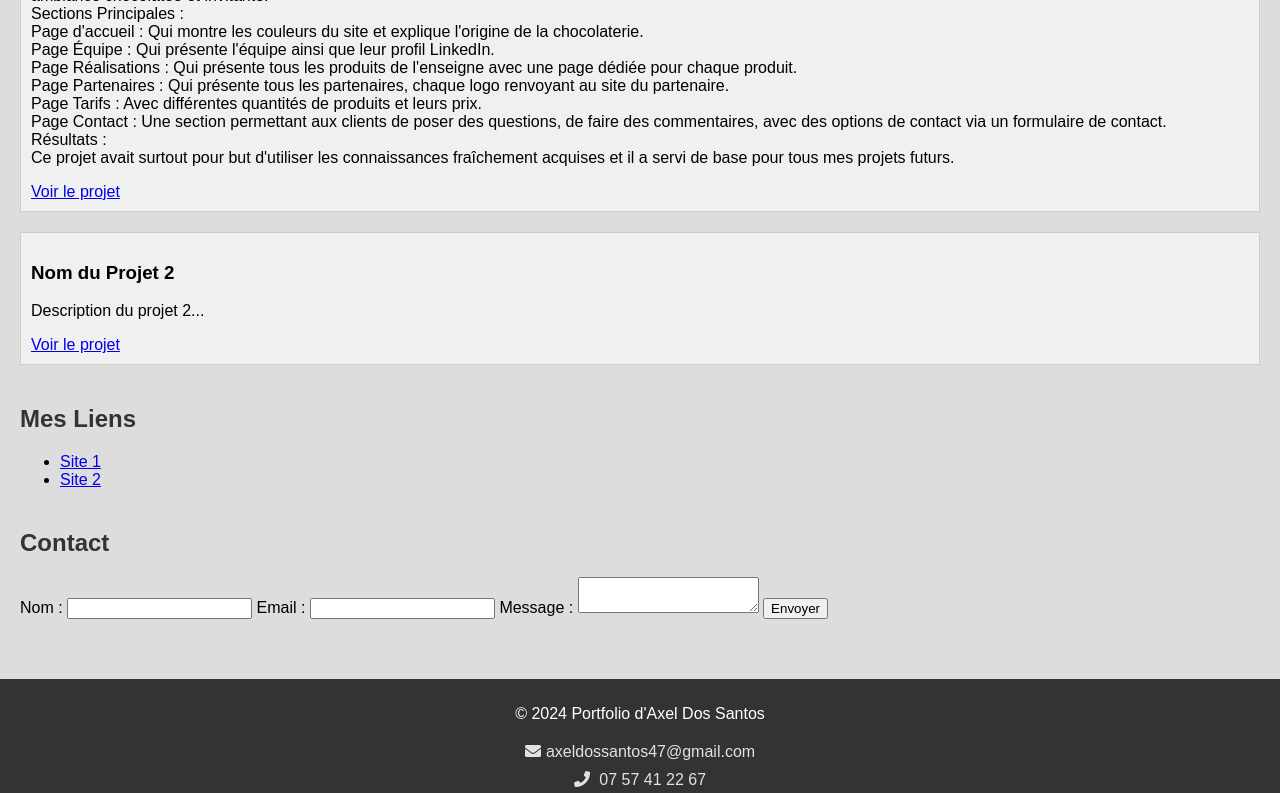
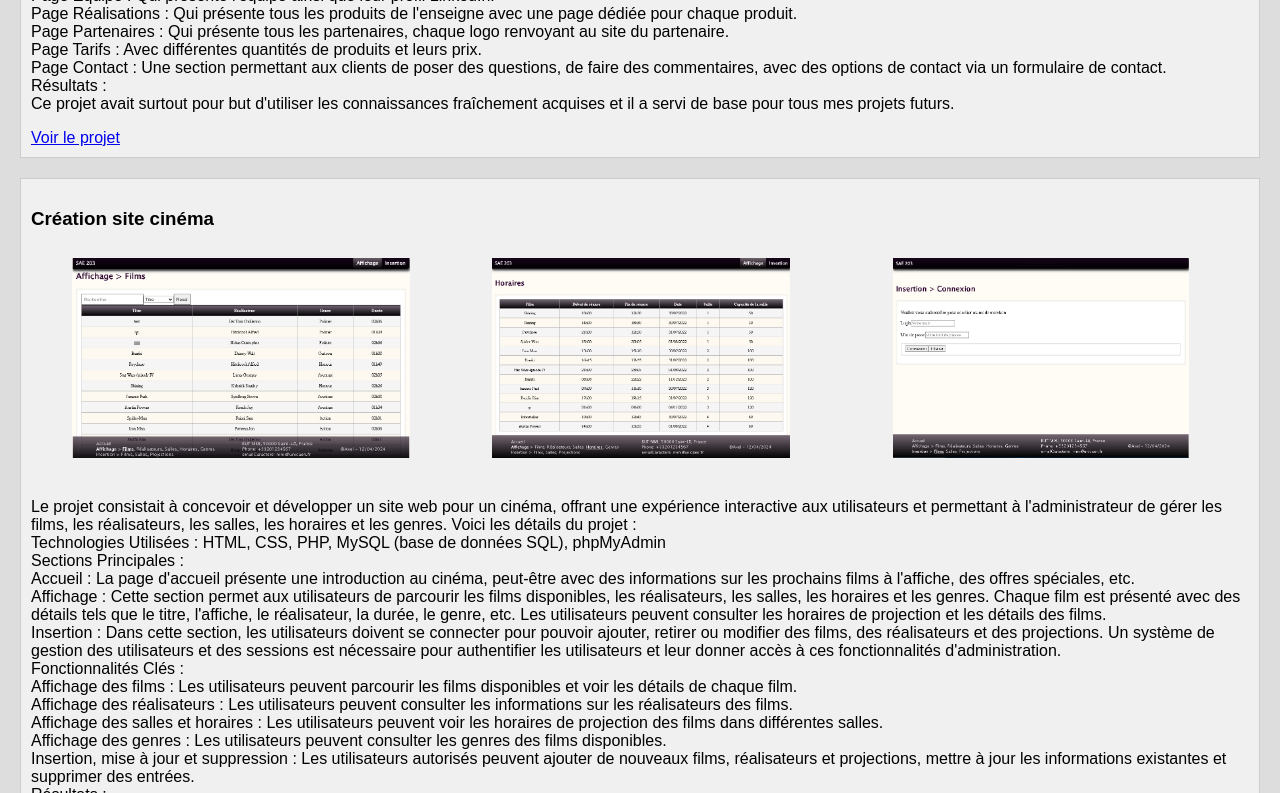
Before and after one commit to Axel-DosSantos/Portfolio, a plain HTML site: page index.html in a window 1280 px wide. Shown: the part 737-1530 px from the top of the page. Drawn offline with nearby package versions, Linux system fonts and the light colour scheme.

Commit message:
changement

```diff
--- a/index.html
+++ b/index.html
@@ -52,10 +52,6 @@
                 <br>
                 Technologies Utilisées : HTML, CSS, PHP
                 <br>
-                Détails du Projet :
-                <br>
-                J'ai élaboré une conception visuelle qui reflète l'élégance et la qualité des produits de la chocolaterie. Les couleurs chaudes et riches ont été utilisées pour évoquer une ambiance chocolatée et invitante.
-                <br>
                 Sections Principales :
                 <br>
                 Page d'accueil : Qui montre les couleurs du site et explique l'origine de la chocolaterie.
@@ -74,12 +70,51 @@
                 <br>
                 Ce projet avait surtout pour but d'utiliser les connaissances fraîchement acquises et il a servi de base pour tous mes projets futurs.
                </p>
-                <a href="#">Voir le projet</a>
+                <a href="http://axeldos.alwaysdata.net/">Voir le projet</a>
             </div>
             <div class="project">
-                <h3>Nom du Projet 2</h3>
-                <p>Description du projet 2...</p>
-                <a href="http://axeldos.alwaysdata.net/">Voir le projet</a>
+                <h3>Création site cinéma</h3>
+                <div class="project-carousel">
+                    <img src="images\projet 2\proj2img1.PNG" alt="Image 1">
+                    <img src="images\projet 2\proj2img2.PNG" alt="Image 2">
+                    <img src="images\projet 2\proj2img3.PNG" alt="Image 3">
+                    <img src="images\projet 2\proj2img4.PNG" alt="Image 4">
+                    <img src="images\projet 2\proj2img5.PNG" alt="Image 5">
+                    <div class="carousel-arrow">
+                        <i class="fas fa-chevron-right"></i> <!-- Icône de flèche vers la droite -->
+                    </div>
+                </div>
+                <p>Le projet consistait à concevoir et développer un site web pour un cinéma, offrant une expérience interactive aux utilisateurs et permettant à l'administrateur de gérer les films, les réalisateurs, les salles, les horaires et les genres. Voici les détails du projet :
+                    <br>
+                    Technologies Utilisées : HTML, CSS, PHP, MySQL (base de données SQL), phpMyAdmin
+                    <br>
+                    Sections Principales :
+                    <br>
+                    Accueil : La page d'accueil présente une introduction au cinéma, peut-être avec des informations sur les prochains films à l'affiche, des offres spéciales, etc.
+                    <br>
+                    Affichage : Cette section permet aux utilisateurs de parcourir les films disponibles, les réalisateurs, les salles, les horaires et les genres. Chaque film est présenté avec des détails tels que le titre, l'affiche, le réalisateur, la durée, le genre, etc. Les utilisateurs peuvent consulter les horaires de projection et les détails des films.
+                    <br>
+                    Insertion : Dans cette section, les utilisateurs doivent se connecter pour pouvoir ajouter, retirer ou modifier des films, des réalisateurs et des projections. Un système de gestion des utilisateurs et des sessions est nécessaire pour authentifier les utilisateurs et leur donner accès à ces fonctionnalités d'administration.
+                    <br>
+                    Fonctionnalités Clés :
+                    <br>
+                    Affichage des films : Les utilisateurs peuvent parcourir les films disponibles et voir les détails de chaque film.
+                    <br>
+                    Affichage des réalisateurs : Les utilisateurs peuvent consulter les informations sur les réalisateurs des films.
+                    <br>
+                    Affichage des salles et horaires : Les utilisateurs peuvent voir les horaires de projection des films dans différentes salles.
+                    <br>
+                    Affichage des genres : Les utilisateurs peuvent consulter les genres des films disponibles.
+                    <br>
+                    Insertion, mise à jour et suppression : Les utilisateurs autorisés peuvent ajouter de nouveaux films, réalisateurs et projections, mettre à jour les informations existantes et supprimer des entrées.
+                    <br>
+                    Résultats :
+                    <br>
+                    Ce projet a permis de mettre en pratique les connaissances en développement web et en gestion de bases de données. Il a également fourni une expérience pratique dans la création d'un système d'administration sécurisé pour gérer les données du cinéma.
+
+
+                </p>
+                <a href="https://axel21.alwaysdata.net">Voir le projet</a>
             </div>
             <!-- Ajoutez d'autres projets ici -->
         </section>
@@ -87,8 +122,8 @@
         <section id="links">
             <h2>Mes Liens</h2>
             <ul>
-                <li><a href="lien_vers_site_1" target="_blank">Site 1</a></li>
-                <li><a href="lien_vers_site_2" target="_blank">Site 2</a></li>
+                <li><a href="http://axeldos.alwaysdata.net/" target="_blank">Site Artisan</a></li>
+                <li><a href="https://axel21.alwaysdata.net" target="_blank">Site cinéma</a></li>
                 <!-- Ajoutez d'autres liens ici -->
             </ul>
         </section>
```
Also changed, not shown: images/projet 2/proj2img1.PNG (added), images/projet 2/proj2img2.PNG (added), images/projet 2/proj2img3.PNG (added), images/projet 2/proj2img4.PNG (added), images/projet 2/proj2img5.PNG (added).
